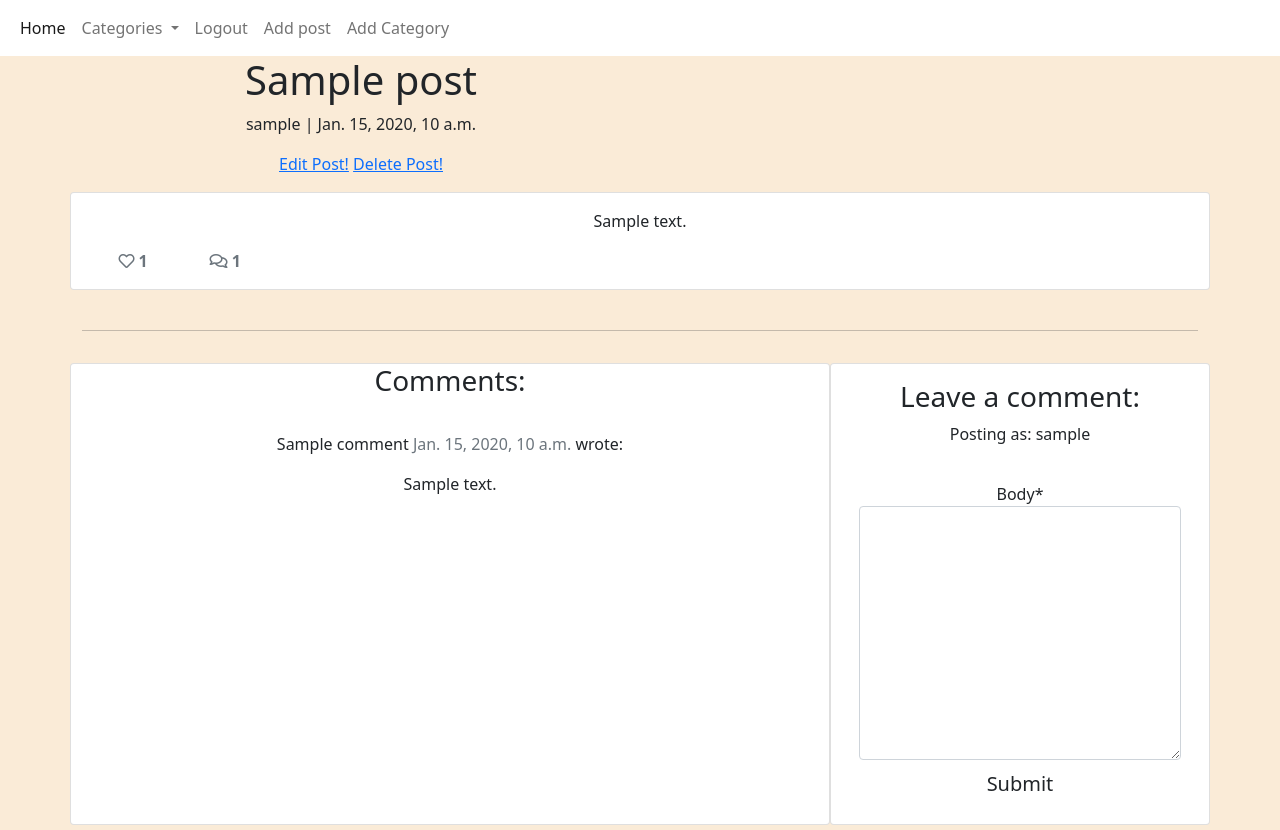
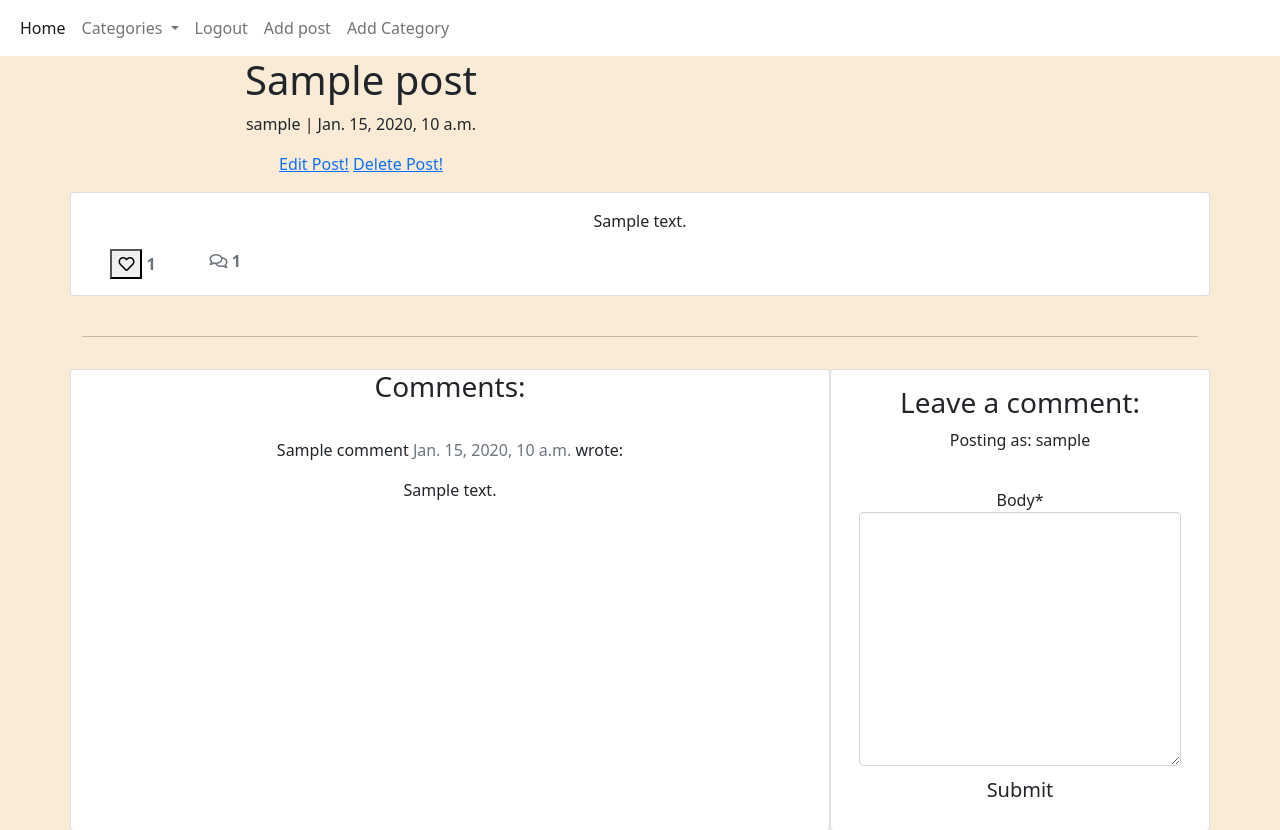
Before and after one commit to Pegrume88/peruse-blog-p4, a Django app: a page that uses templates/post_detail.html in a window 1280 px wide. Shown: the top 830 px of the page. Run offline with Django 3.2, Linux system fonts and the light colour scheme; a user stored in the database is signed in; tables that the repository leaves empty hold one stand-in row (values such as "Sample post"); some libraries are stand-ins or nearby versions.

Commit message:
created like and unlike function on post deatil page

```diff
--- a/p4blog/models.py
+++ b/p4blog/models.py
@@ -30,7 +30,7 @@ class Post(models.Model):
     excerpt = models.TextField(blank=True)
     created_on = models.DateTimeField(auto_now_add=True)
     status = models.IntegerField(choices=STATUS, default=0)
-    likes = models.ManyToManyField(User, related_name='blog_likes', blank=True)
+    likes = models.ManyToManyField(User, related_name='blog_likes')
 
     class Meta:
         ordering = ['-created_on']
--- a/p4blog/urls.py
+++ b/p4blog/urls.py
@@ -11,4 +11,5 @@ urlpatterns = [
     path('delete_post/<slug:slug>/remove', views.DeleteView.as_view(), name='delete_post'),
     path('signup/', views.SignupView.as_view(), name='signup'),
     path('category_view/<str:category_menu>/', views.CategoryList.as_view(), name='category'),
+    path('like/<slug:slug>/', views.PostLike.as_view(), name='post_like'),
 ]
--- a/p4blog/views.py
+++ b/p4blog/views.py
@@ -1,10 +1,22 @@
 from django.shortcuts import render, get_object_or_404
 from django.views import generic, View
-from django.urls import reverse_lazy
+from django.urls import reverse_lazy, reverse
+from django.http import HttpResponseRedirect
 from django.contrib.auth.forms import UserCreationForm
 from .models import Post, Category
 from .forms import CommentForm, PostForm
 from django_summernote.widgets import SummernoteWidget, SummernoteInplaceWidget
+
+class PostLike(View):
+
+    def post(self, request, slug, *args, **kwargs):
+        post = get_object_or_404(Post, slug=slug)
+        if post.likes.filter(id=request.user.id).exists():
+            post.likes.remove(request.user)
+        else:
+            post.likes.add(request.user)
+
+        return HttpResponseRedirect(reverse('post_detail', args=[slug]))
 
 
 class SignupView(generic.CreateView):
@@ -25,16 +37,9 @@ class PostList(generic.ListView):
         return context
 
 
-
-
 class CategoryList(generic.ListView):
     model = Category
     template_name = 'category_view.html'
-
-
-
-
-
 
 
 class AddPostView(generic.CreateView):
@@ -73,7 +78,6 @@ class AddCategoryView(generic.CreateView):
     #return render(request, 'category_view.html', {'cat': cat})
 
 
-
 class PostDetail(View):
 
 
@@ -82,9 +86,9 @@ class PostDetail(View):
         queryset = Post.objects.filter(status=1)
         post = get_object_or_404(queryset, slug=slug)
         comments = post.comments.filter(approved=True).order_by("-created_on")
-        liked = False
+        liked = True
         if post.likes.filter(id=self.request.user.id).exists():
-            liked = True
+            liked = False
 
         return render(
             request,
--- a/templates/post_detail.html
+++ b/templates/post_detail.html
@@ -39,13 +39,25 @@
                 <div class="row">
 
                     <div class="col-1">
-
-                        <strong class="text-secondary"><i class="far fa-heart"></i> {{ post.number_of_likes }} </strong>
+                        <strong>
+                            {% if user.is_authenticated %}
+                            <form class="d-inline" action="{% url 'post_like' post.slug %}" method="POST">
+                                {% csrf_token %}
+                                {% if liked %}
+                                <button type="submit" name="blogpost_id" value="{{post.slug}}" class="btn-like"><i class="fas fa-heart"></i></button>
+                                {% else %}
+                                <button type="submit" name="blogpost_id" value="{{post.slug}}" class="btn-like"><i class="far fa-heart"></i></button>
+                                {% endif %}
+                            </form>
+                            {% else %}
+                            <span class="text-secondary"><i class="far fa-heart"></i></span>
+                            {% endif %}
+                        <span class="text-secondary">{{ post.number_of_likes }} </span>
+                        </strong>
                     </div>
                     <div class="col-1">
                         {% with comments.count as total_comments %}
                         <strong class="text-secondary"><i class="far fa-comments"></i>
-
                             {{ total_comments }}</strong>
                         {% endwith %}
                     </div>
```
Also changed, not shown: p4blog/migrations/0003_alter_post_likes.py (added).
